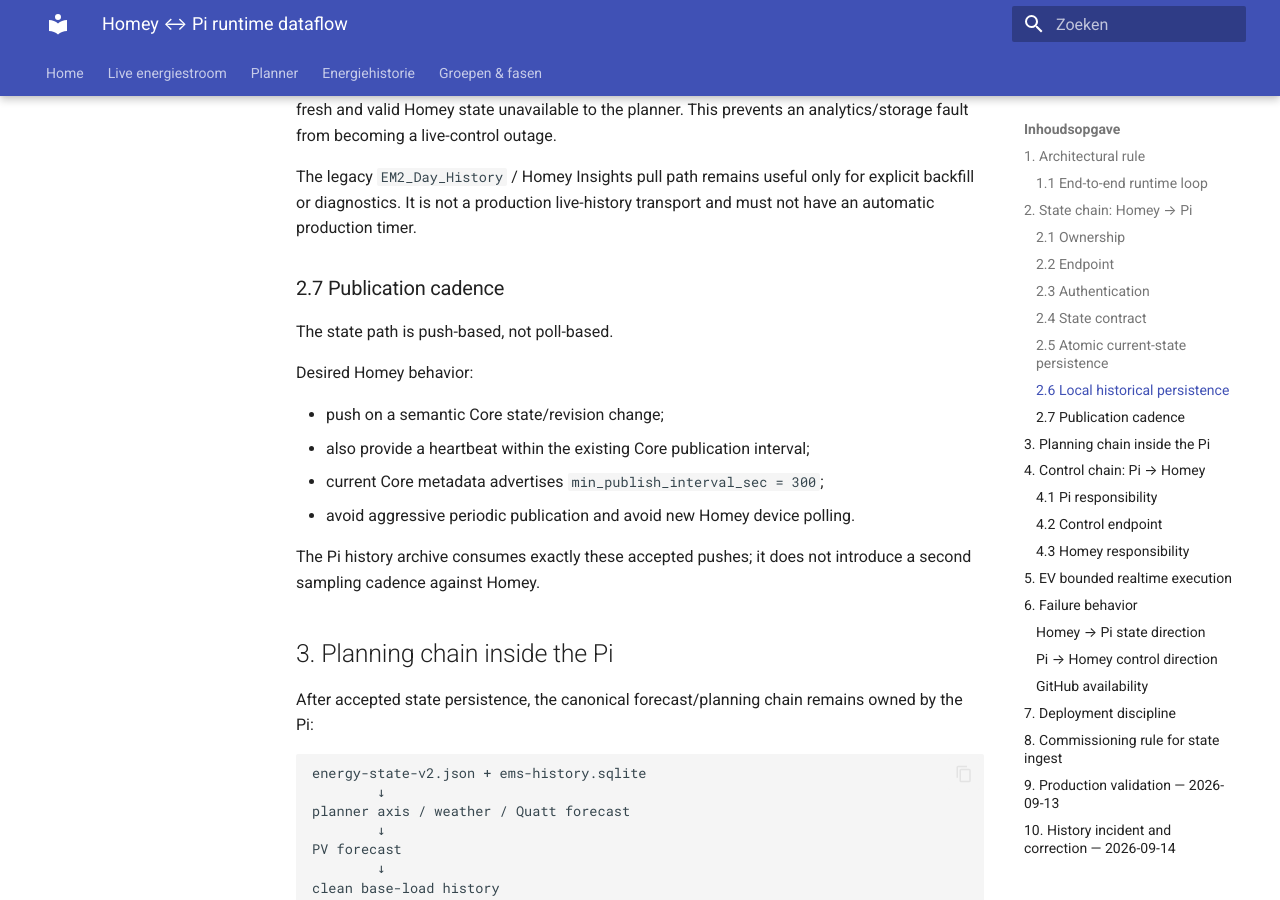
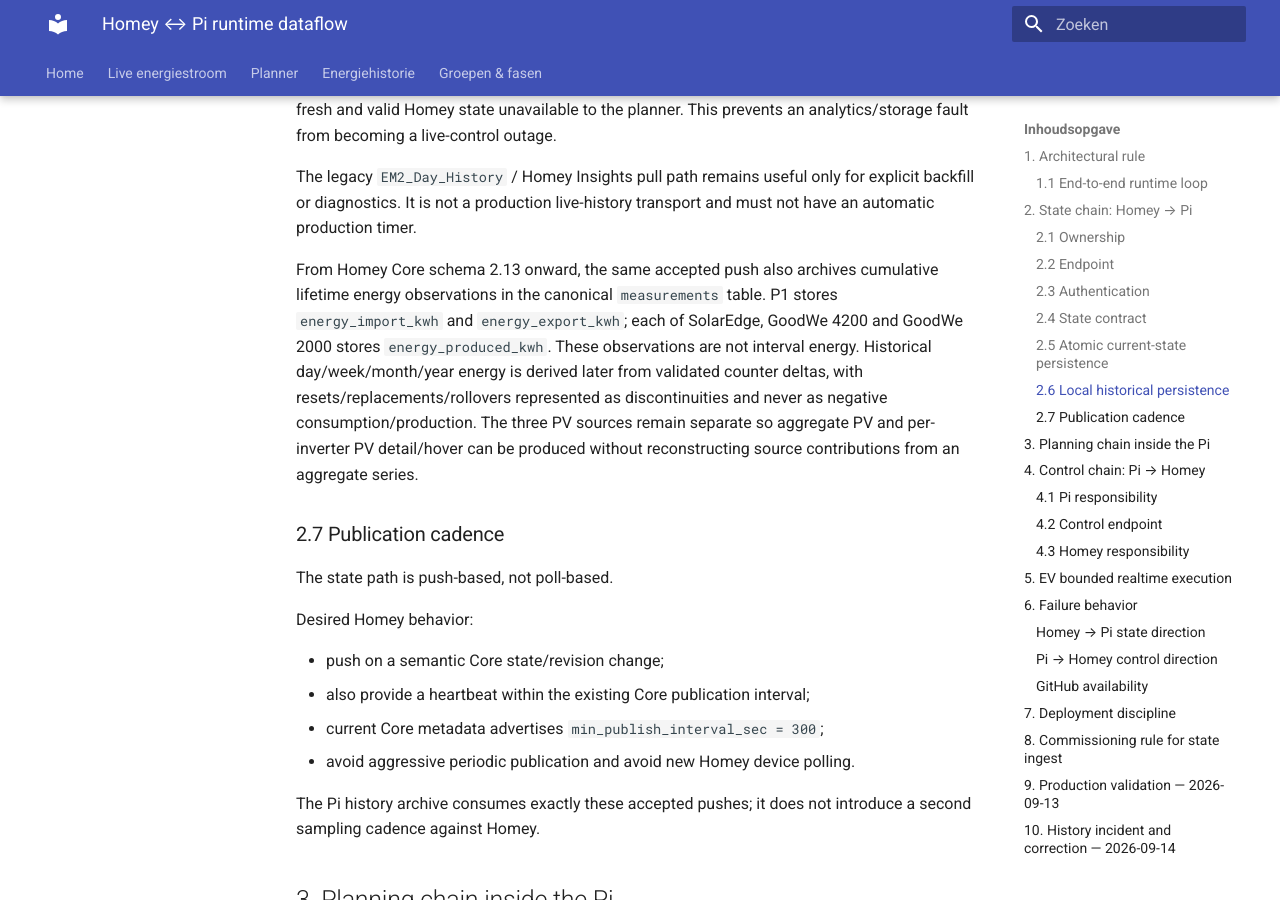
Before and after one commit to OnsKasteeltje/homey-energy-manual, an MkDocs documentation site: the page built from docs/architecture/homey-pi-runtime-dataflow.md, in a window 1280 px wide and 900 px high, scrolled down 5056 px. Built offline with MkDocs 1.6.1 and Material for MkDocs 9.7.7, drawn with Linux system fonts in a browser that asks for light colours.

Commit message:
docs: define cumulative counter history contract

```diff
--- a/docs/architecture/homey-pi-runtime-dataflow.md
+++ b/docs/architecture/homey-pi-runtime-dataflow.md
@@ -179,6 +179,8 @@
 Historical persistence is intentionally **best-effort relative to live state acceptance**: a SQLite archive failure is logged and reported by the ingest response, but it must not make a genuinely fresh and valid Homey state unavailable to the planner. This prevents an analytics/storage fault from becoming a live-control outage.
 
 The legacy `EM2_Day_History` / Homey Insights pull path remains useful only for explicit backfill or diagnostics. It is not a production live-history transport and must not have an automatic production timer.
+
+From Homey Core schema 2.13 onward, the same accepted push also archives cumulative lifetime energy observations in the canonical `measurements` table. P1 stores `energy_import_kwh` and `energy_export_kwh`; each of SolarEdge, GoodWe 4200 and GoodWe 2000 stores `energy_produced_kwh`. These observations are not interval energy. Historical day/week/month/year energy is derived later from validated counter deltas, with resets/replacements/rollovers represented as discontinuities and never as negative consumption/production. The three PV sources remain separate so aggregate PV and per-inverter PV detail/hover can be produced without reconstructing source contributions from an aggregate series.
 
 ### 2.7 Publication cadence
 
```
